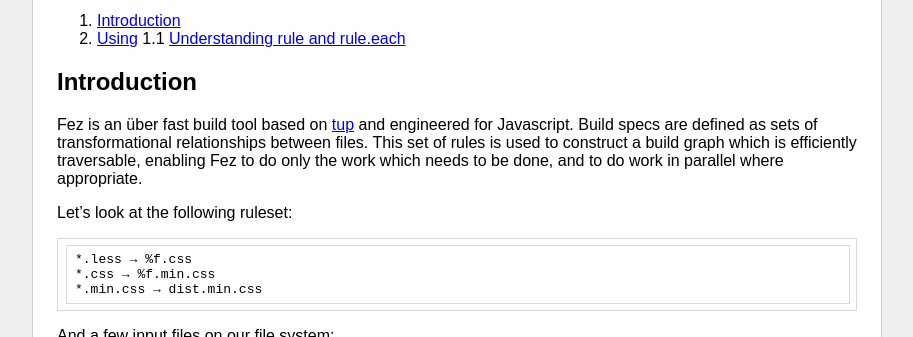
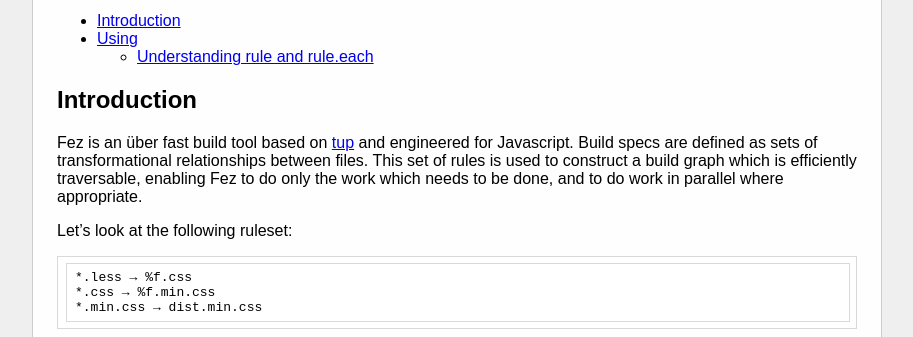
Before and after one commit to barretron/fez.github.io, a Jekyll site: the page built from docs.md, in a window 1280 px wide and 900 px high, cut to the strip 324-661 px from the top of the window. Shown: the whole strip, without its empty margins (183-1096 px from the left). Built offline with Jekyll 4.4.1, drawn with Linux system fonts in a browser that asks for light colours; some web fonts are replaced; Markdown is read by kramdown in place of the engine named in the settings.

Commit message:
Fixed TOC again

```diff
--- a/docs.md
+++ b/docs.md
@@ -3,9 +3,9 @@ layout: default
 title: Fez - Documentation
 ---
 
-1. <a href="#intro">Introduction</a>
-2. <a href="#using">Using</a>
-   1.1 <a href="understanding">Understanding rule and rule.each</a>
+* <a href="#intro">Introduction</a>
+* <a href="#using">Using</a>
+  * <a href="understanding">Understanding rule and rule.each</a>
 
 Introduction <a name="intro"></a>
 ------------
```
